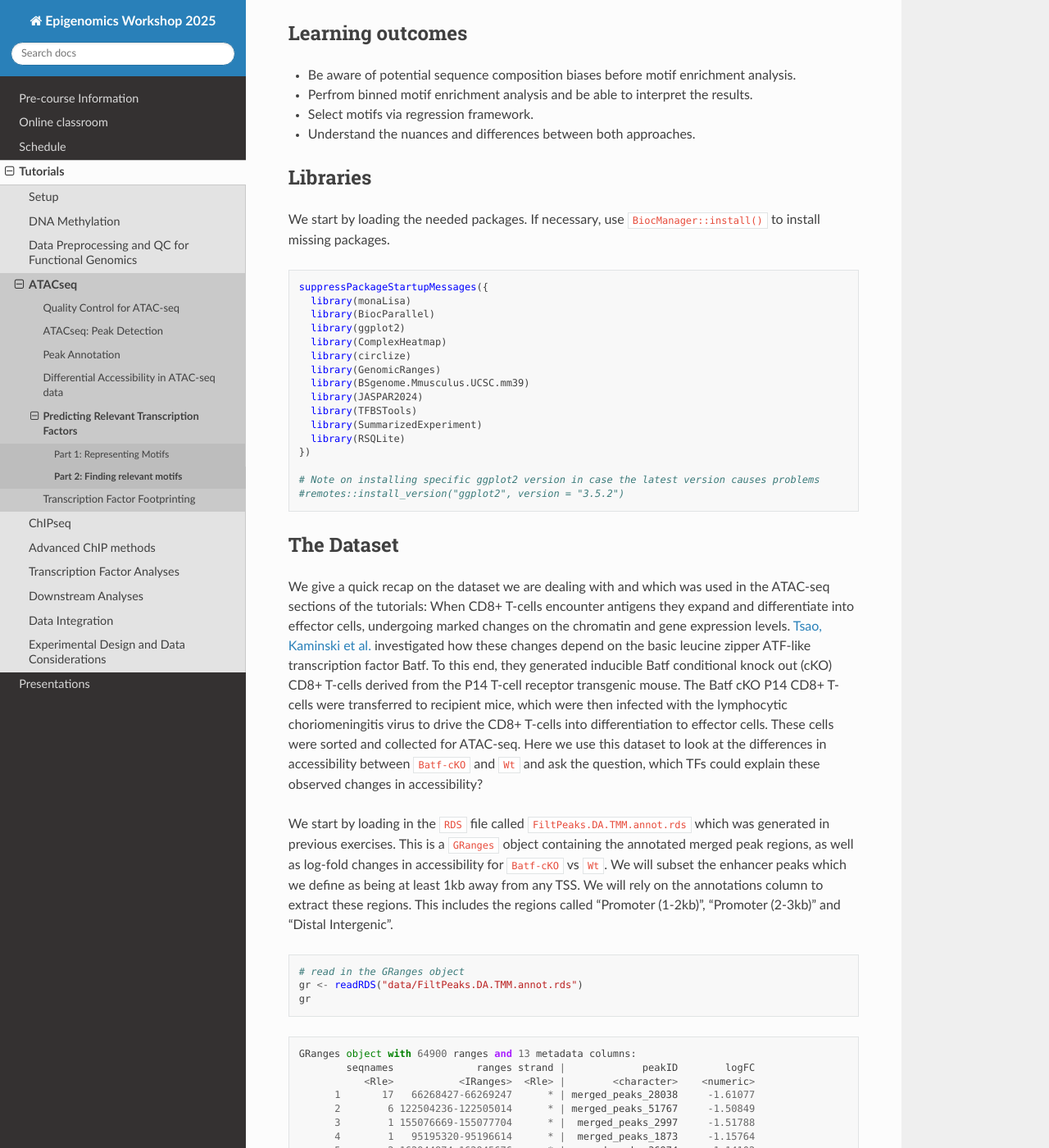
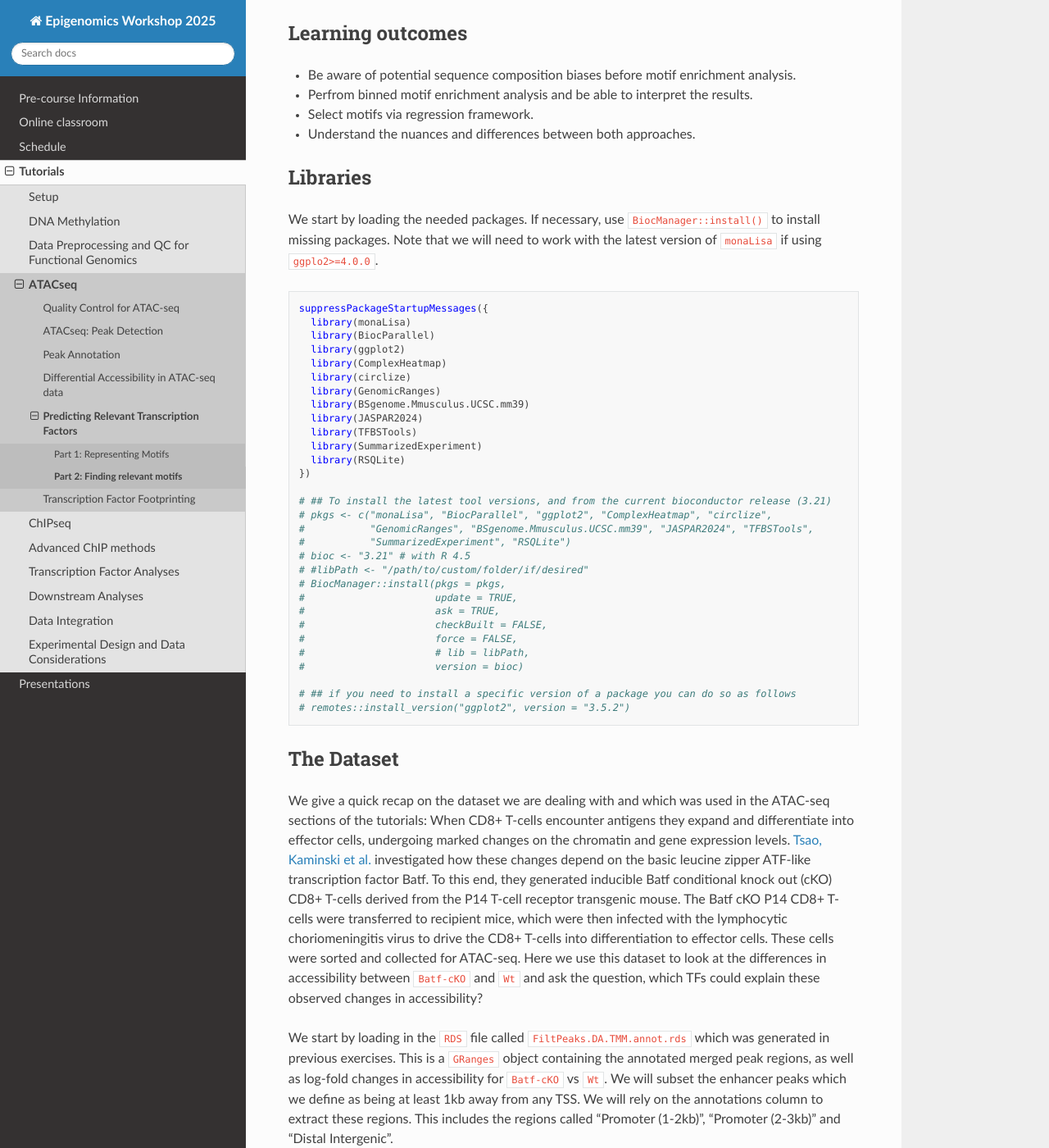
Before and after one commit to NBISweden/workshop-epigenomics-RTDs, a Sphinx documentation site: the page built from docs/content/tutorials/motifAnalyses/motifAnalysesWithMonalisa.rst, in a window 1280 px wide and 1400 px high, scrolled down 858 px. Shown: the whole window at 82% size. Built offline with Sphinx 7.4.7 and the Read the Docs theme 3.1.0, drawn with Linux system fonts in a browser that asks for light colours; some of the changed text lies outside the part shown.

Commit message:
updated R packages used and how to download them

```diff
--- a/docs/content/tutorials/motifAnalyses/motifAnalysesWithMonalisa.rst
+++ b/docs/content/tutorials/motifAnalyses/motifAnalysesWithMonalisa.rst
@@ -63,7 +63,9 @@ Libraries
 =========
 
 We start by loading the needed packages. If necessary, use
-``BiocManager::install()`` to install missing packages.
+``BiocManager::install()`` to install missing packages. Note that we
+will need to work with the latest version of ``monaLisa`` if using
+``ggplo2>=4.0.0``.
 
 .. container:: cell
 
@@ -83,8 +85,22 @@ We start by loading the needed packages. If necessary, use
         library(RSQLite)
       })
 
-      # Note on installing specific ggplot2 version in case the latest version causes problems
-      #remotes::install_version("ggplot2", version = "3.5.2")
+      # ## To install the latest tool versions, and from the current bioconductor release (3.21)
+      # pkgs <- c("monaLisa", "BiocParallel", "ggplot2", "ComplexHeatmap", "circlize",
+      #           "GenomicRanges", "BSgenome.Mmusculus.UCSC.mm39", "JASPAR2024", "TFBSTools",
+      #           "SummarizedExperiment", "RSQLite")
+      # bioc <- "3.21" # with R 4.5
+      # #libPath <- "/path/to/custom/folder/if/desired"
+      # BiocManager::install(pkgs = pkgs,
+      #                      update = TRUE,
+      #                      ask = TRUE,
+      #                      checkBuilt = FALSE,
+      #                      force = FALSE,
+      #                      # lib = libPath,
+      #                      version = bioc)
+
+      # ## if you need to install a specific version of a package you can do so as follows
+      # remotes::install_version("ggplot2", version = "3.5.2")
 
 The Dataset
 ===========
@@ -1150,8 +1166,8 @@ Session
          [17] GenomeInfoDb_1.44.0                IRanges_2.42.0
          [19] S4Vectors_0.46.0                   BiocGenerics_0.54.0
          [21] generics_0.1.4                     circlize_0.4.16
-         [23] ComplexHeatmap_2.24.1              ggplot2_3.5.2
-         [25] BiocParallel_1.42.2                monaLisa_1.14.0
+         [23] ComplexHeatmap_2.24.1              ggplot2_4.0.0
+         [25] BiocParallel_1.42.2                monaLisa_1.14.1
 
          loaded via a namespace (and not attached):
           [1] DBI_1.2.3                   bitops_1.0-9
@@ -1177,24 +1193,25 @@ Session
          [41] yaml_2.3.10                 doParallel_1.0.17
          [43] codetools_0.2-20            curl_6.4.0
          [45] lattice_0.22-7              tibble_3.3.0
-         [47] withr_3.0.2                 evaluate_1.0.4
-         [49] survival_3.8-3              pillar_1.11.0
-         [51] filelock_1.0.3              KernSmooth_2.23-26
-         [53] foreach_1.5.2               RCurl_1.98-1.17
-         [55] scales_1.4.0                gtools_3.9.5
-         [57] glue_1.8.0                  seqLogo_1.74.0
-         [59] tools_4.5.1                 TFMPvalue_0.0.9
-         [61] GenomicAlignments_1.44.0    XML_3.99-0.18
-         [63] Cairo_1.6-2                 tidyr_1.3.1
-         [65] colorspace_2.1-1            GenomeInfoDbData_1.2.14
-         [67] restfulr_0.0.16             cli_3.6.5
-         [69] S4Arrays_1.8.1              dplyr_1.1.4
-         [71] gtable_0.3.6                digest_0.6.37
-         [73] ggrepel_0.9.6               SparseArray_1.8.0
-         [75] rjson_0.2.23                farver_2.1.2
-         [77] memoise_2.0.1               htmltools_0.5.8.1
-         [79] lifecycle_1.0.4             httr_1.4.7
-         [81] GlobalOptions_0.1.2         bit64_4.6.0-1
+         [47] withr_3.0.2                 S7_0.2.0
+         [49] evaluate_1.0.4              survival_3.8-3
+         [51] pillar_1.11.0               filelock_1.0.3
+         [53] KernSmooth_2.23-26          foreach_1.5.2
+         [55] RCurl_1.98-1.17             scales_1.4.0
+         [57] gtools_3.9.5                glue_1.8.0
+         [59] seqLogo_1.74.0              tools_4.5.1
+         [61] TFMPvalue_0.0.9             GenomicAlignments_1.44.0
+         [63] XML_3.99-0.18               Cairo_1.6-2
+         [65] tidyr_1.3.1                 colorspace_2.1-1
+         [67] GenomeInfoDbData_1.2.14     restfulr_0.0.16
+         [69] cli_3.6.5                   S4Arrays_1.8.1
+         [71] dplyr_1.1.4                 gtable_0.3.6
+         [73] digest_0.6.37               ggrepel_0.9.6
+         [75] SparseArray_1.8.0           rjson_0.2.23
+         [77] farver_2.1.2                memoise_2.0.1
+         [79] htmltools_0.5.8.1           lifecycle_1.0.4
+         [81] httr_1.4.7                  GlobalOptions_0.1.2
+         [83] bit64_4.6.0-1
 
 .. |image1| image:: motifAnalysesWithMonalisa_files/figure-rst/unnamed-chunk-4-1.png
 .. |image2| image:: motifAnalysesWithMonalisa_files/figure-rst/unnamed-chunk-6-1.png
```
Also changed, not shown: other parts of docs/content/tutorials/motifAnalyses/motifAnalysesWithMonalisa.rst (+2 -2 lines), docs/content/tutorials/motifAnalyses/motifAnalysesWithMonalisa.qmd (+21 -3 lines), docs/content/tutorials/motifAnalyses/representingMotifs.qmd (+20 -0 lines), docs/content/tutorials/motifAnalyses/representingMotifs.rst (+44 -25 lines), docs/content/tutorials/motifAnalyses/motifAnalysesWithMonalisa_files/figure-rst/unnamed-chunk-16-1.png, docs/content/tutorials/motifAnalyses/motifAnalysesWithMonalisa_files/figure-rst/unnamed-chunk-17-1.png, docs/content/tutorials/motifAnalyses/motifAnalysesWithMonalisa_files/figure-rst/unnamed-chunk-18-1.png, docs/content/tutorials/motifAnalyses/motifAnalysesWithMonalisa_files/figure-rst/unnamed-chunk-6-1.png, docs/content/tutorials/motifAnalyses/motifAnalysesWithMonalisa_files/figure-rst/unnamed-chunk-6-2.png, docs/content/tutorials/motifAnalyses/motifAnalysesWithMonalisa_files/figure-rst/unnamed-chunk-7-1.png.
